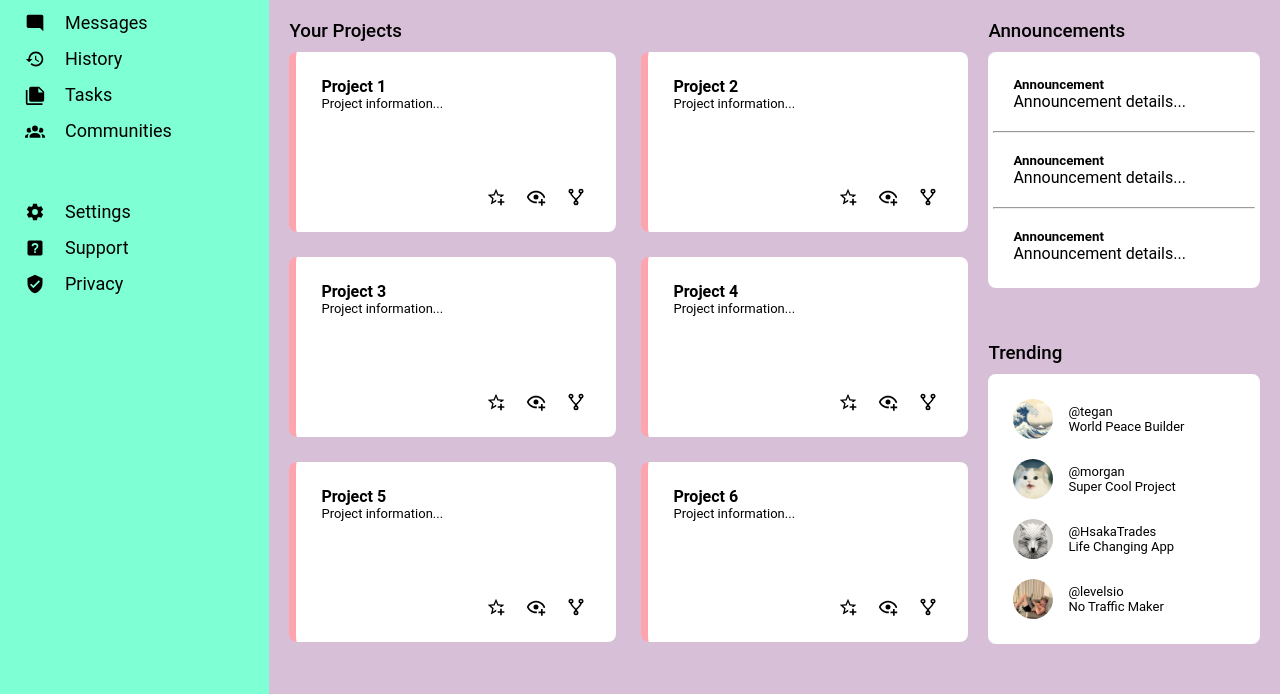
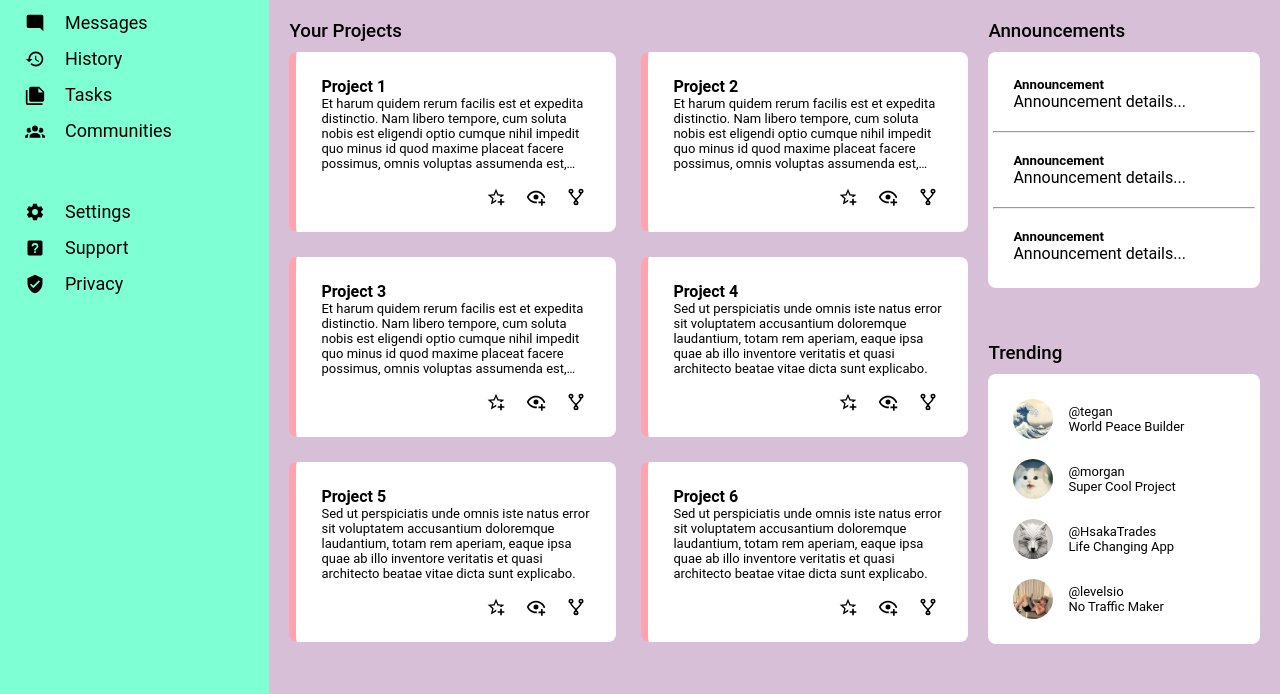
Before and after one commit to olzcodes/odin-admin-dashboard, a plain HTML site: page index.html in a window 1280 px wide. Shown: the part 160-854 px from the top of the page. Drawn offline with Linux system fonts and the light colour scheme.

Commit message:
Add placeholder text

```diff
--- a/index.html
+++ b/index.html
@@ -92,7 +92,9 @@
         <div class="project-card">
           <div class="project-info">
             <h4>Project 1</h4>
-            <p>Project information...</p>
+            <p>Et harum quidem rerum facilis est et expedita distinctio. Nam libero tempore, cum soluta nobis est
+              eligendi optio cumque nihil impedit quo minus id quod maxime placeat facere possimus, omnis voluptas
+              assumenda est, omnis dolor repellendus.</p>
           </div>
           <div class="project-actions">
             <img class="project-actions-icon" src="icons/star-plus-outline.svg">
@@ -103,7 +105,9 @@
         <div class="project-card">
           <div class="project-info">
             <h4>Project 2</h4>
-            <p>Project information...</p>
+            <p>Et harum quidem rerum facilis est et expedita distinctio. Nam libero tempore, cum soluta nobis est
+              eligendi optio cumque nihil impedit quo minus id quod maxime placeat facere possimus, omnis voluptas
+              assumenda est, omnis dolor repellendus.</p>
           </div>
           <div class="project-actions">
             <img class="project-actions-icon" src="icons/star-plus-outline.svg">
@@ -114,7 +118,9 @@
         <div class="project-card">
           <div class="project-info">
             <h4>Project 3</h4>
-            <p>Project information...</p>
+            <p>Et harum quidem rerum facilis est et expedita distinctio. Nam libero tempore, cum soluta nobis est
+              eligendi optio cumque nihil impedit quo minus id quod maxime placeat facere possimus, omnis voluptas
+              assumenda est, omnis dolor repellendus.</p>
           </div>
           <div class="project-actions">
             <img class="project-actions-icon" src="icons/star-plus-outline.svg">
@@ -125,7 +131,9 @@
         <div class="project-card">
           <div class="project-info">
             <h4>Project 4</h4>
-            <p>Project information...</p>
+            <p>Sed ut perspiciatis unde omnis iste natus error sit voluptatem accusantium doloremque laudantium, totam
+              rem aperiam, eaque ipsa quae ab illo inventore veritatis et quasi architecto beatae vitae dicta sunt
+              explicabo.</p>
           </div>
           <div class="project-actions">
             <img class="project-actions-icon" src="icons/star-plus-outline.svg">
@@ -136,7 +144,9 @@
         <div class="project-card">
           <div class="project-info">
             <h4>Project 5</h4>
-            <p>Project information...</p>
+            <p>Sed ut perspiciatis unde omnis iste natus error sit voluptatem accusantium doloremque laudantium, totam
+              rem aperiam, eaque ipsa quae ab illo inventore veritatis et quasi architecto beatae vitae dicta sunt
+              explicabo.</p>
           </div>
           <div class="project-actions">
             <img class="project-actions-icon" src="icons/star-plus-outline.svg">
@@ -147,7 +157,9 @@
         <div class="project-card">
           <div class="project-info">
             <h4>Project 6</h4>
-            <p>Project information...</p>
+            <p>Sed ut perspiciatis unde omnis iste natus error sit voluptatem accusantium doloremque laudantium, totam
+              rem aperiam, eaque ipsa quae ab illo inventore veritatis et quasi architecto beatae vitae dicta sunt
+              explicabo.</p>
           </div>
           <div class="project-actions">
             <img class="project-actions-icon" src="icons/star-plus-outline.svg">
```
